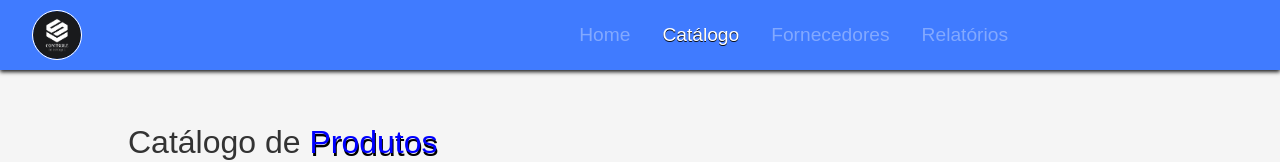
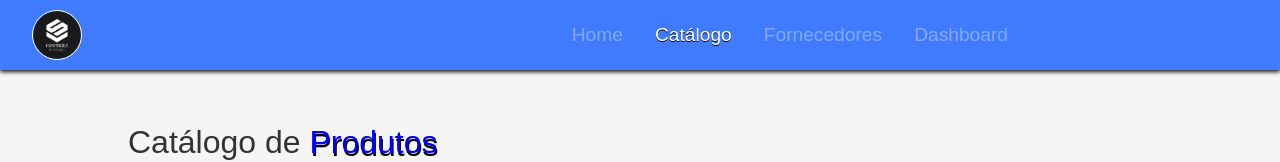
Before and after one commit to cauerg44/stock-management, a React (Vite) app in the folder FrontEnd/EPR-Estoque/: page /catalogo in a window 1280 px wide. Shown: the top 162 px of the page. Built offline with nearby package versions, Linux system fonts and the light colour scheme; a web font is replaced by a local one.

Commit message:
Foi alterado o nome relatorio por dashbord no menu

```diff
--- a/FrontEnd/EPR-Estoque/src/pages/components/menu/menu.jsx
+++ b/FrontEnd/EPR-Estoque/src/pages/components/menu/menu.jsx
@@ -39,7 +39,7 @@ function Menu() {
                             <Link to="#">Fornecedores</Link>
                         </li>
                         <li className={location.pathname === "/relatorios" ? "active" : "" }>
-                            <Link to="#">Relatórios</Link>
+                            <Link to="#">Dashboard </Link>
                         </li >
                     </ul >
                 </nav >
```
